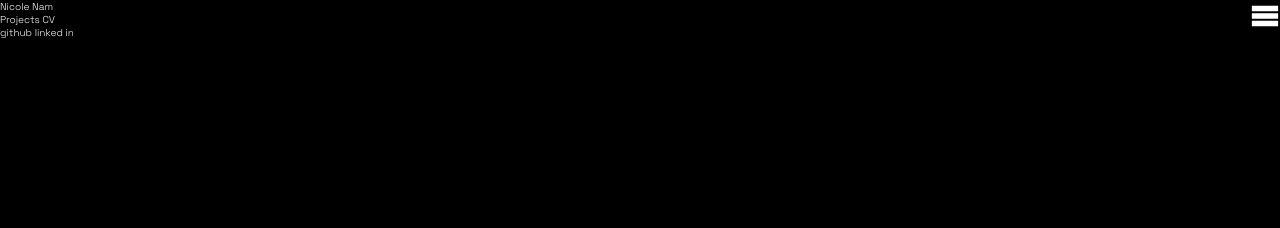
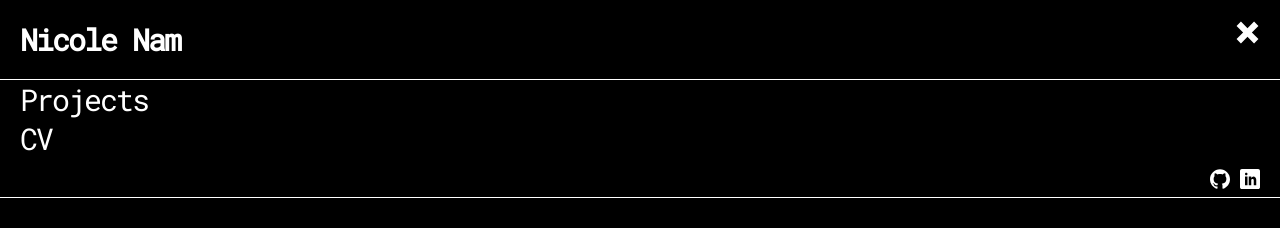
Before and after one commit to nicole-nam/portfolio, a plain HTML site: page index.html in a window 1280 px wide. Both pictures are taken after a click on the link 1265 px from the left and 16 px from the top of the page. Drawn offline with Linux system fonts and the light colour scheme.

Commit message:
add header top and header bottom styles

```diff
--- a/index.html
+++ b/index.html
@@ -4,8 +4,14 @@
     <meta charset="UTF-8" />
     <meta name="viewport" content="width=device-width, initial-scale=1.0" />
     <link rel="preconnect" href="https://fonts.gstatic.com" />
+    <link rel="preconnect" href="https://fonts.gstatic.com" />
     <link
-      href="https://fonts.googleapis.com/css2?family=Space+Grotesk:wght@300;400;500&display=swap"
+      rel="shortcut icon"
+      type="image/png"
+      href="./images/logo.png"
+    />
+    <link
+      href="https://fonts.googleapis.com/css2?family=Roboto+Mono:wght@300;400&display=swap"
       rel="stylesheet"
     />
     <link rel="stylesheet" href="./scss/main.css" />
@@ -13,21 +19,39 @@
   </head>
   <body>
     <!-- Top Navigation Menu Mobile -->
-    <div class="navigation">
-      <a href="home">Nicole Nam</a>
+    <div class="header-top">
+      <div class="navigation">
+        <a class="navigation__logo" href="/"><h1>Nicole Nam</h1></a>
+      </div>
+
+      <a href="#" class="navigation__button-box">
+        <svg class="navigation__button" id="open-menu">
+          <use xlink:href="./images/sprite.svg#icon-menu"></use>
+        </svg>
+        <svg class="navigation__button" id="close-menu">
+          <use xlink:href="./images/sprite.svg#icon-x"></use>
+        </svg>
+      </a>
+    </div>
+    <div class="header-bottom">
       <div class="navigation__links">
-        <a href="#">Projects</a>
-        <a href="#">CV</a>
+        <div class="navigation__link-items">
+          <a href="#">Projects</a>
+          <a href="#">CV</a>
+        </div>
         <div class="navigation__icons">
-          <a href="#">github</a>
-          <a href="#">linked in</a>
+          <a href="#">
+            <svg id="github-icon">
+              <use xlink:href="./images/sprite.svg#icon-github"></use>
+            </svg>
+          </a>
+          <a href="#">
+            <svg id="linkedin-icon">
+              <use xlink:href="./images/sprite.svg#icon-linkedin"></use>
+            </svg>
+          </a>
         </div>
       </div>
-      <a href="#" class="navigation__button-box">
-        <svg class="navigation__button">
-          <use xlink:href="./images/sprite.svg#icon-menu"></use>
-        </svg>
-      </a>
     </div>
 
     <script src="./js/script.js"></script>
--- a/js/script.js
+++ b/js/script.js
@@ -0,0 +1,22 @@
+"use strict";
+
+const navBtn = document.querySelector(".navigation__button-box");
+const navLinks = document.querySelector(".navigation__links");
+const closeIcon = document.getElementById("close-menu");
+const openIcon = document.getElementById("open-menu");
+const headerBottom = document.querySelector(".header-bottom");
+
+function menuClick() {
+  navLinks.classList.toggle("menu-open");
+  if (navLinks.classList.contains("menu-open")) {
+    openIcon.style.display = "none";
+    closeIcon.style.display = "block";
+    headerBottom.style.borderBottom = "1px solid white";
+  } else {
+    openIcon.style.display = "block";
+    closeIcon.style.display = "none";
+    headerBottom.style.borderBottom = "none";
+  }
+}
+
+navBtn.addEventListener("click", menuClick);
--- a/scss/abstract/_mixins.scss
+++ b/scss/abstract/_mixins.scss
@@ -0,0 +1,9 @@
+@mixin icon-style {
+  fill: white;
+  height: 2rem;
+  width: 2rem;
+}
+
+@mixin header-menu {
+  border-bottom: 1px solid white;
+}
--- a/scss/base/_base.scss
+++ b/scss/base/_base.scss
@@ -14,8 +14,8 @@ html {
 body {
   background-color: black;
   color: white;
-  font-family: "Space Grotesk", sans-serif;
-  font-weight: 300;
+  font-family: "Roboto Mono", monospace;
+  letter-spacing: -2px;
 }
 
 a {
--- a/scss/layout/_navigation.scss
+++ b/scss/layout/_navigation.scss
@@ -1,13 +1,65 @@
 .navigation {
   position: relative;
+  padding: 2rem;
+
+  &__logo {
+    font-size: 1.5rem;
+  }
+
+  &__links {
+    display: none;
+    font-size: 3rem;
+  }
+
+  &__link-items {
+    display: flex;
+    flex-direction: column;
+  }
+
+  &__icons {
+    display: flex;
+    justify-content: flex-end;
+    gap: 1rem;
+  }
+
   &__button-box {
     position: absolute;
     top: 0;
     right: 0;
+    margin: 2rem;
   }
+
   &__button {
     fill: white;
-    height: 3rem;
-    width: 3rem;
+    height: 2.5rem;
+    width: 2.5rem;
+    cursor: pointer;
   }
 }
+
+// functionality
+.menu-open {
+  display: block;
+}
+
+#close-menu {
+  display: none;
+}
+
+//icons
+#github-icon {
+  @include icon-style;
+}
+
+#linkedin-icon {
+  @include icon-style;
+}
+
+//header
+.header-top {
+  @include header-menu;
+}
+
+.header-bottom {
+  padding: 0 2rem 0 2rem;
+}
--- a/scss/main.scss
+++ b/scss/main.scss
@@ -1,3 +1,5 @@
+@import "abstract/mixins";
+
 @import "base/base";
 @import "base/typography";
 @import "base/animations";
```
Also changed, not shown: images/logo.png (added), scss/main.css, 1 other file.
